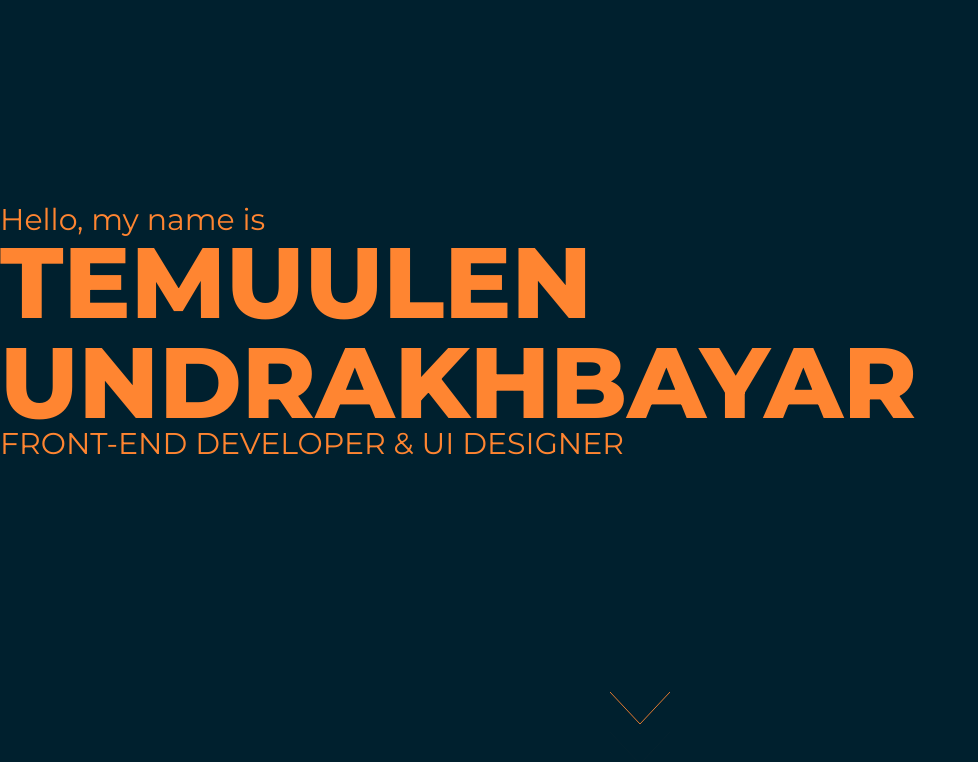
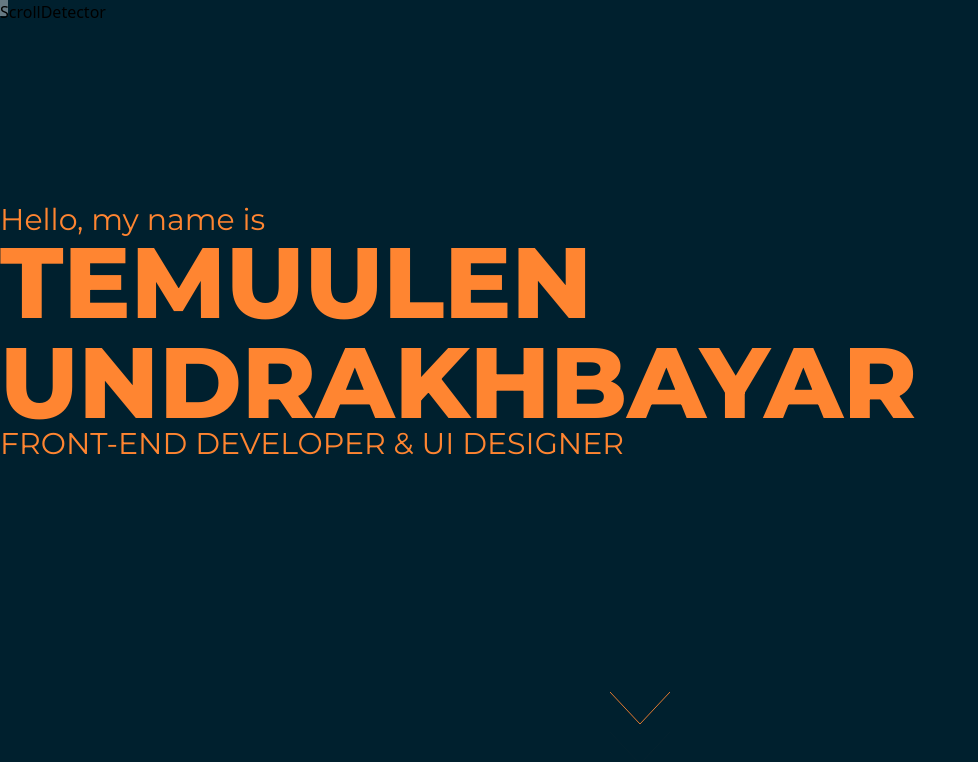
Before and after one commit to themuuln/final-portfolio, a Next.js app: page / in a window 1280 px wide. Shown: the top 762 px of the page, without its empty margins (0-978 px from the left). Built offline with nearby package versions, Linux system fonts and the light colour scheme.

Commit message:
fix: footer fixed

```diff
--- a/app/page.tsx
+++ b/app/page.tsx
@@ -4,17 +4,19 @@ import MainSection from "@/components/main/MainSection";
 import ProgressBar from "@/components/hero/ProgressBar";
 import FooterSection from "@/components/footer/FooterSection";
 import MbtiSection from "@/components/main/Mbti/MbtiSection";
+import ScrollIndicator from "@/components/scroll/ScrollDetector";
 
 export default function Home() {
   return (
     <>
       <div className="h-screen snap-y snap-mandatory overflow-hidden overflow-y-scroll">
         {/* <ProgressBar /> */}
+        <ScrollIndicator />
         <HeroSection />
         <HeaderSection />
         <MainSection />
         <MbtiSection />
-        <FooterSection />
+        {/* <FooterSection /> */}
       </div>
     </>
   );
```
